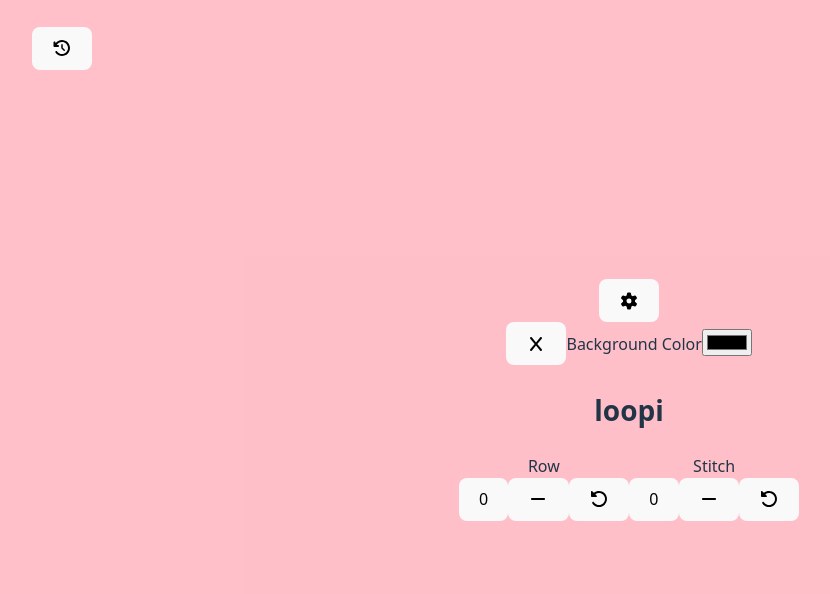
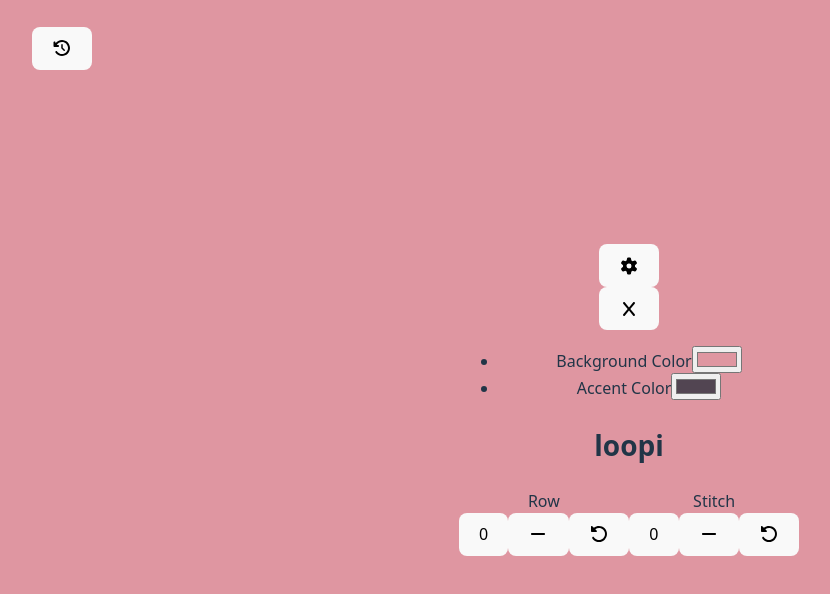
Before and after one commit to zoe2276/loopi, a React (Vite) app: page / in a window 1280 px wide. Shown: the top 594 px of the page, without its empty margins (11-841 px from the left). Built offline with nearby package versions, Linux system fonts and the light colour scheme.

Commit message:
adjustment of settings to be more composable, using localstorage and cssom

```diff
--- a/src/App.css
+++ b/src/App.css
@@ -1,5 +1,9 @@
+:root {
+  --background-color: #df96a1;
+}
+
 body {
-  background-color: #ffb6c1dd;
+  background-color: var(--background-color);
 }
 
 #root {
--- a/src/components/Settings.tsx
+++ b/src/components/Settings.tsx
@@ -2,12 +2,43 @@ import * as React from "react"
 import { FAIcon } from "./icons"
 import "./styles/Settings.css"
 
+interface DefaultSettings {
+    "accent-color": string,
+    "background-color": string
+}
+
 export const Settings = () => {
-    const [backgroundColor, setBackgroundColor] = React.useState("#ffb6c1dd")
+    const defaults: DefaultSettings = {
+        "accent-color": "#524552",
+        "background-color": "#df96a1"
+    }
 
-    const updateBackgroundColor = (color: string) => {
-        setBackgroundColor(color)
-        document.querySelector("body").style = `background-color: ${color}`
+    const getStylesheet = (variable: string) => {
+        type dVar = keyof DefaultSettings
+        return document.documentElement.style.getPropertyValue(`--${variable}`) || defaults[variable as dVar] || ""
+    }
+
+    const updateStylesheet = (variable: string, value: string) => {
+        document.documentElement.style.setProperty(`--${variable}`, value)
+
+        // use k,v pairs with json to encode into localstorage instead of raw css
+        try {
+            const rs = window.localStorage.getItem("userSettings")
+            const settings = rs ? JSON.parse(rs) as Record<string, string> : {}
+            settings[variable] = value
+            window.localStorage.setItem("userSettings", JSON.stringify(settings))
+        } catch { /* yum yum swallow errors */ }
+
+        /* old way
+        const ss = document.querySelector("style#userSettings") as HTMLStyleElement
+        if (ss?.textContent.includes(`--${variable}:`)) {
+            ss.textContent = ss.textContent.replace(new RegExp(`--${variable}: [^;]+;`), `--${variable}: ${value};`)
+        } else {
+            ss.textContent = ss.textContent.replace("}", `--${variable}: ${value};\n}`)
+        }
+
+        window.localStorage.setItem("userSettings", ss.textContent)
+        */
     }
 
     const showSettingsMenu = () => {
@@ -34,6 +65,26 @@ export const Settings = () => {
         })
     }
 
+    React.useEffect(() => {
+        try {
+            const rs = window.localStorage.getItem("userSettings")
+            if (!rs) return
+            const settings = JSON.parse(rs) as Record<string, string>
+            for (const [k, v] of Object.entries(settings)) {
+                document.documentElement.style.setProperty(`--${k}`, v)
+            }
+        } catch { /* yum yum */ }
+        /* old way
+        let styleSheet = document.querySelector("style#userSettings") as HTMLStyleElement
+        if (!styleSheet) {
+            styleSheet = document.createElement("style")
+            styleSheet.id = "userSettings"
+            styleSheet.appendChild(document.createTextNode(window.localStorage.getItem("userSettings") || ":root {\n\n}"))
+            document.querySelector("head")?.appendChild(styleSheet)
+        }
+        */
+    }, [])
+
     return (
         <>
             <button className="settingsButton" onClick={() => showSettingsMenu()}>
@@ -44,8 +95,20 @@ export const Settings = () => {
                 <button id="settingsMenu-close" onClick = {() => hideSettingsMenu()}>
                     <FAIcon iconName="x" />
                 </button>
-                Background Color
-                <input type="color" onChange={e => updateBackgroundColor(e.target.value)} />
+                <ul className="settingsMenu-items">
+                    <li>
+                        <div>
+                            Background Color
+                            <input type="color" onChange={e => updateStylesheet("background-color", e.target.value)} defaultValue={getStylesheet("background-color")} />
+                        </div>
+                    </li>
+                    <li>
+                        <div>
+                            Accent Color
+                            <input type="color" onChange={e => updateStylesheet("accent-color", e.target.value)} defaultValue={getStylesheet("accent-color")} />
+                        </div>
+                    </li>
+                </ul>
             </div>
         </>
     )
--- a/src/components/styles/Counter.css
+++ b/src/components/styles/Counter.css
@@ -1,3 +1,7 @@
+:root {
+    --accent-color: #524552;
+}
+
 @media only screen and (max-width: 400px) and (max-height: 400px) { /* mini displays */
     .counterButton-container {
         aspect-ratio: 1 / 1;
@@ -16,12 +20,13 @@
         border-radius: 12px 12px 0px 0px;
         height: 75%;
         left: 0;
+        outline: 1px solid var(--accent-color);
         position: absolute;
         width: 100%;
 
         &.subtract {
-            border-top: 1px solid #524552;
-            border-right: 1px solid #524552;
+            /* border-top: 1px solid #524552; */
+            /* border-right: 1px solid #524552; */
             border-radius: 0px 0px 0px 12px;
             height: 25%;
             padding: 0;
@@ -31,16 +36,12 @@
 
         &.reset {
             border-radius: 0px 0px 12px 0px;
-            border-top: 1px solid #524552;
+            /* border-top: 1px solid #524552; */
             height: 25%;
             left: 66.67%;
             padding: 0;
             top: 75%;
             width: 33.33%;
-
-            & svg > path {
-                color: currentColor;
-            }
         }
     }
 }
--- a/src/components/styles/Settings.css
+++ b/src/components/styles/Settings.css
@@ -27,7 +27,7 @@
         background-color: #1a1a1a;
         border-radius: 12px 0px 0px 12px;
         display: none;
-        height: 100vh;
+        height: 90vh;
         padding-top: 2em;
         position: absolute;
         right: -50vw;
@@ -59,6 +59,18 @@
         right: 0;
         top: 0;
     }
+
+    .settingsMenu-items {
+        list-style: none;
+        padding: 0;
+
+        & div {
+            display: flex;
+            flex-flow: column nowrap;
+            align-items: center;
+            margin-bottom: 8px;
+        }
+    }
 }
 
 @keyframes slideLeft {
--- a/src/index.css
+++ b/src/index.css
@@ -11,6 +11,8 @@
   text-rendering: optimizeLegibility;
   -webkit-font-smoothing: antialiased;
   -moz-osx-font-smoothing: grayscale;
+
+  --accent-color: #524552;
 }
 
 a {
@@ -19,7 +21,7 @@ a {
   text-decoration: inherit;
 }
 a:hover {
-  color: #524552;
+  color: var(--accent-color);
 }
 
 body {
@@ -47,7 +49,7 @@ button {
   transition: border-color 0.25s;
 }
 button:hover {
-  border-color: #524552;
+  border-color: var(--accent-color);
 }
 button:focus,
 button:focus-visible {
@@ -60,7 +62,7 @@ button:focus-visible {
     background-color: #ffffff;
   }
   a:hover {
-    color: #524552;
+    color: var(--accent-color);
   }
   button {
     background-color: #f9f9f9;
```
